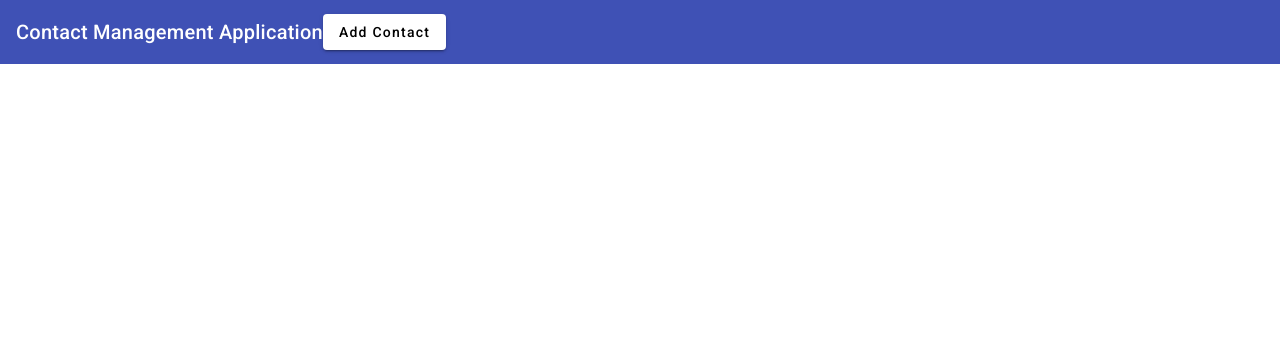
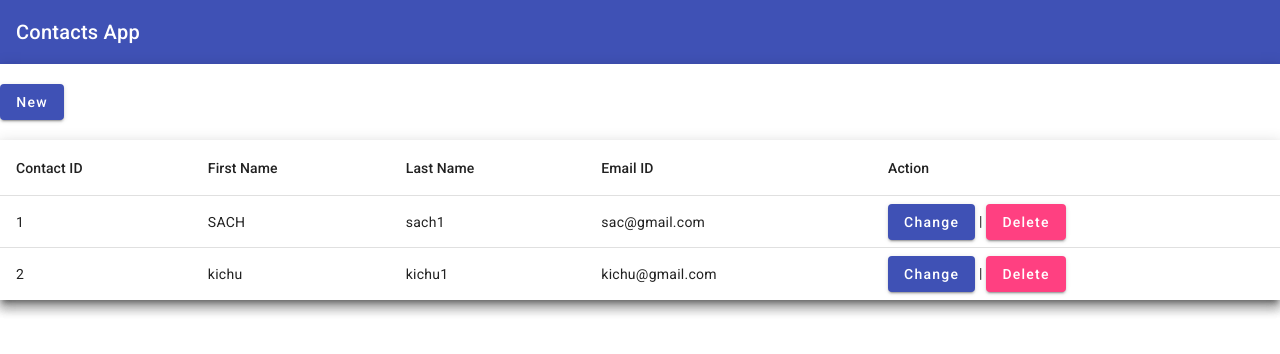
Before and after one commit to Subeeshpn/contactManagement.App, an Angular app: page / in a window 1280 px wide. Shown: the top 354 px of the page. Built offline with nearby package versions, Linux system fonts and the light colour scheme; data requests are answered from the project's data file.

Commit message:
Code changes for GetAllContacts api method

```diff
--- a/src/app/app.component.html
+++ b/src/app/app.component.html
@@ -1,7 +1,51 @@
 <mat-toolbar color="primary">
-  <span>Contact Management Application</span>
+  <span>Contacts App</span>
   <span class="example-spacer>"></span>
-    <button mat-raised-button (click)="openAddEditContactForm()">
-    Add Contact
-  </button>
+  <!-- <button mat-raised-button (click)="openAddEditContactForm()"> -->
+  <!-- Add Contact
+  </button> -->
 </mat-toolbar>
+
+<div class="mat-elevation-z8">
+    <br>
+  <div>
+    <a mat-raised-button color="primary" (click)="openAddEditContactForm()"
+      > New </a
+    >
+  </div>
+  <br>
+  <table mat-table [dataSource]="contactdata" class="mat-elevation-z8">
+    <ng-container matColumnDef="contactid">
+      <th mat-header-cell *matHeaderCellDef>Contact ID</th>
+      <td mat-cell *matCellDef="let element">{{ element.ContactId }}</td>
+    </ng-container>
+
+    <ng-container matColumnDef="firstname">
+      <th mat-header-cell *matHeaderCellDef>First Name</th>
+      <td mat-cell *matCellDef="let element">{{ element.FirstName }}</td>
+    </ng-container>
+
+    <ng-container matColumnDef="lastname">
+      <th mat-header-cell *matHeaderCellDef>Last Name</th>
+      <td mat-cell *matCellDef="let element">{{ element.LastName }}</td>
+    </ng-container>
+
+    <ng-container matColumnDef="emailid">
+      <th mat-header-cell *matHeaderCellDef>Email ID</th>
+      <td mat-cell *matCellDef="let element">{{ element.EmailId }}</td>
+    </ng-container>
+
+    <ng-container matColumnDef="action">
+      <th mat-header-cell *matHeaderCellDef>Action</th>
+      <td mat-cell *matCellDef="let element">
+        <div>
+          <button mat-raised-button color="primary">Change</button> |
+          <button mat-raised-button color="accent">Delete</button>
+        </div>
+      </td>
+    </ng-container>
+
+    <tr mat-header-row *matHeaderRowDef="displayColums"></tr>
+    <tr mat-row *matRowDef="let row; columns: displayColums"></tr>
+  </table>
+</div>
--- a/src/app/app.component.scss
+++ b/src/app/app.component.scss
@@ -1,3 +1,9 @@
 .example-spacer {
     flex: 1 1 auto;
   }
+  .mat-elevatio-z8{
+    width: 1200px;
+  }
+  table {
+    width: 100%;
+  }
--- a/src/app/app.component.ts
+++ b/src/app/app.component.ts
@@ -1,6 +1,14 @@
-import { Component } from '@angular/core';
 import { MatDialog } from '@angular/material/dialog';
+import { Component, OnInit, ViewChild } from '@angular/core';
+import { Contactmodel } from './Model/contactmodel';
+import {MatTableModule} from '@angular/material/table';
+import { MatTableDataSource } from '@angular/material/table';
 import { ContactAddEditComponent } from './contact-add-edit/contact-add-edit.component';
+import { response } from 'express';
+import { MatPaginator } from '@angular/material/paginator';
+import { MatSort } from '@angular/material/sort';
+import { ContactapiService } from './service/contactapi.service';
+import { HttpClient } from '@angular/common/http';
 
 
 @Component({
@@ -8,12 +16,45 @@ import { ContactAddEditComponent } from './contact-add-edit/contact-add-edit.com
   templateUrl: './app.component.html',
   styleUrls: ['./app.component.scss']
 })
-export class AppComponent {
+export class AppComponent implements OnInit{
   title = 'contactManagement.App';
 
- constructor(private _dailog:MatDialog){}
+  ngOnInit(): void {
+
+    this.LoadContacts();
+  }
+
+  displayColums:string[]=["contactid","firstname","lastname","emailid","action"]
+
+ constructor(private _dailog:MatDialog, private api:ContactapiService){}
+
+ contactdata!:Contactmodel[];
 
  openAddEditContactForm(){
+
   this._dailog.open(ContactAddEditComponent);
  }
+
+
+//  Openpopup(id:any){
+//   const _popup=this._dailog.open(ContactAddEditComponent,{
+//     width:'500px',
+//     exitAnimationDuration:'100ms',
+//     enterAnimationDuration:'100ms',
+//     data:{
+//       id:id
+//     }
+//   })
+//   _popup.afterClosed().subscribe(r=>{
+//       this.LoadContacts();
+//   });
+// }
+
+ LoadContacts(){
+  this.api.GetAllContact().subscribe(response=>{
+    this.contactdata = response;
+    console.log(response);
+
+  });
 }
+}
--- a/src/app/service/contactapi.service.ts
+++ b/src/app/service/contactapi.service.ts
@@ -1,9 +1,27 @@
 import { Injectable } from '@angular/core';
+import { Contactmodel } from '../Model/contactmodel';
+import { HttpClient,HttpHeaders } from '@angular/common/http';
+import { Observable } from 'rxjs';
+import {HttpClientModule} from '@angular/common/http';
 
+const httpOptionsPlain = {
+  headers: new HttpHeaders({
+    'Accept': 'text/plain',
+    'Content-Type': 'text/plain'
+  }),
+  'responseType': 'text'
+};
 @Injectable({
   providedIn: 'root'
 })
 export class ContactapiService {
 
-  constructor() { }
+  apiServer = "http://localhost:3000/contacts";
+
+  constructor(private http:HttpClient) { }
+
+  GetAllContact():Observable<Contactmodel[]>{
+
+    return this.http.get<Contactmodel[]>(this.apiServer );
 }
+}
--- a/src/db.json
+++ b/src/db.json
@@ -1,14 +1,8 @@
-[
-  {
-    "ContactId": 1,
-    "FirstName": "zidan",
-    "LastName": "zidane",
-    "EmailId": "zidan@gmail.com"
-  },
-  {
-    "ContactId": 2,
-    "FirstName": "SACH",
-    "LastName": "Sach",
-    "EmailId": "sac@gmail.com"
-  },
- {"ContactId":3,"FirstName":"kichu","LastName":"kichu1","EmailId":"kichu@gmail.com"}]
+
+{
+  "contacts": [
+    { "ContactId": "1", "FirstName": "SACH", "LastName":"sach1","EmailId": "sac@gmail.com" },
+    { "ContactId": "2", "FirstName": "kichu", "LastName": "kichu1","EmailId":"kichu@gmail.com" }
+  ]
+
+}
```
Also changed, not shown: src/app/Model/contactmodel.ts (+4 -4 lines), src/app/app.module.ts (+11 -3 lines).
